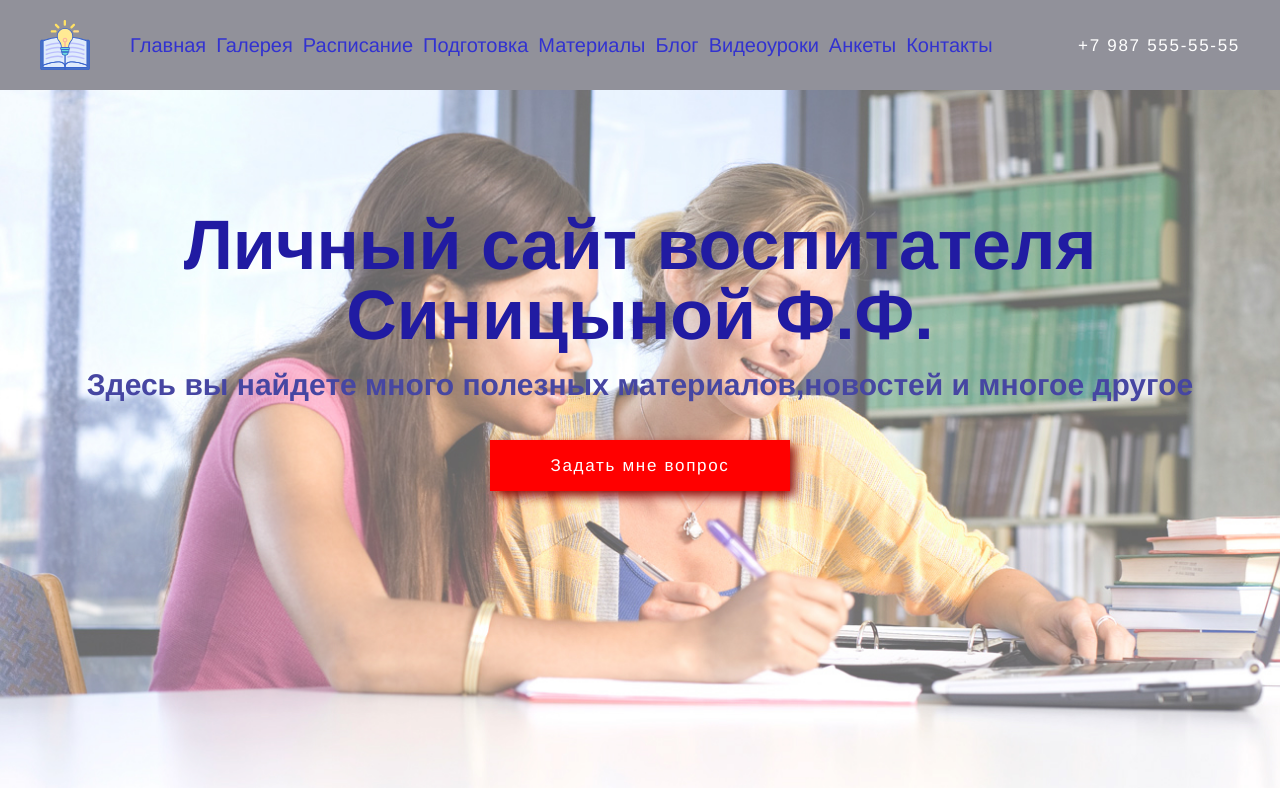
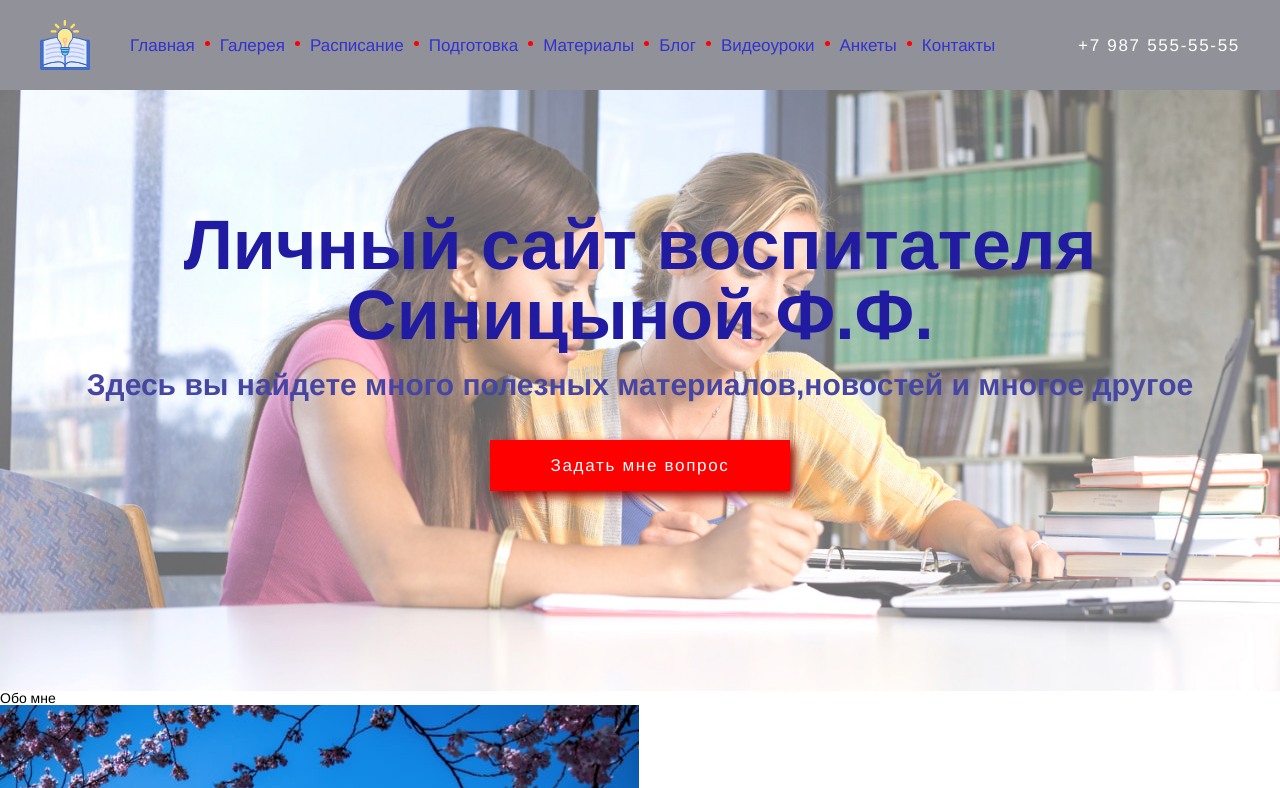
Before and after one commit to Peb2210/december2020, a plain HTML site: page index.html in a window 1280 px wide. Shown: the top 788 px of the page. Drawn offline with Linux system fonts and the light colour scheme.

Commit message:
24.02.21v1
добавила элементы - после пунктов меню кроме последнего через
 ::after
display: flex;
flex-wrap: wrap; чтобы корректный перенос элементов

```diff
--- a/CSS/style.css
+++ b/CSS/style.css
@@ -39,7 +39,8 @@ input,button,textarea{font-family:inherit;}
 /*включаем наследование семейства шрифта для тегов form*/
 
 input::-ms-clear{display: none;}
-/*убирает крестик а интернет эксплоре*/
+/*убирает крестик а интернет эксплоре в поле input
+специфика именно Интернет-Эксплоера*/
 
 button{cursor: pointer;}
 button::-moz-focus-inner {padding:0;border:0;}
@@ -79,10 +80,14 @@ ul,li{
 }
 .nav {
  	display: flex;
+ 	flex-wrap: wrap;
+ 	/* обязательно этот параметр чтобы был
+ 	правильный перенос и размещение элеметов*/
 	align-items: center;
 }
 .menu {
 	display: flex;
+	flex-wrap: wrap;
 }
 
 .tel {
@@ -98,9 +103,24 @@ ul,li{
 .menu li{
 	margin-right: 10px;
 }
+
 .menu li a{
-	font-size: 20px;
+	font-size: 17px;
 	color: #3232d0;
+}
+/*.menu li:not(:nth-child(1)):after{
+	content:'*';
+}кроме первого*/
+
+.menu li:not(:last-child)::after{
+	content: '';
+	width: 5px;
+	height: 5px;
+	border-radius: 50%;
+	background-color: red;
+	display: inline-block;
+	margin: 0px 0px 5px 10px;
+
 }
 .menu li a:hover {
 	border-bottom: 1px solid #3232d0;
@@ -113,7 +133,7 @@ ul,li{
 	/*opacity: 0.7;работает на всю страницу - поэтому меняем картинку в фригме
 	со свщйством 60% fill*/
 	padding-top: 120px;
-	padding-bottom: 300px;
+	padding-bottom: 200px;
 	/*position: absolute;*/
 }
 .h1-main h1{
```
